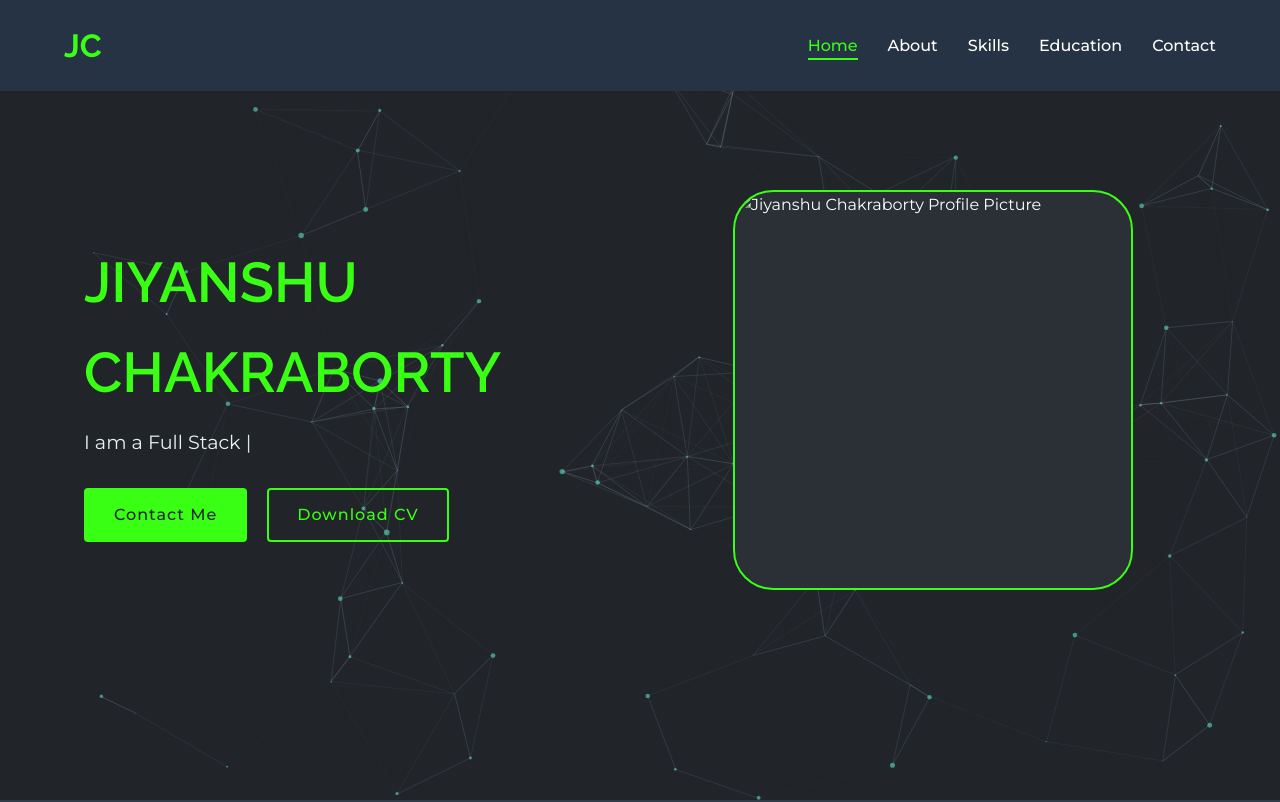
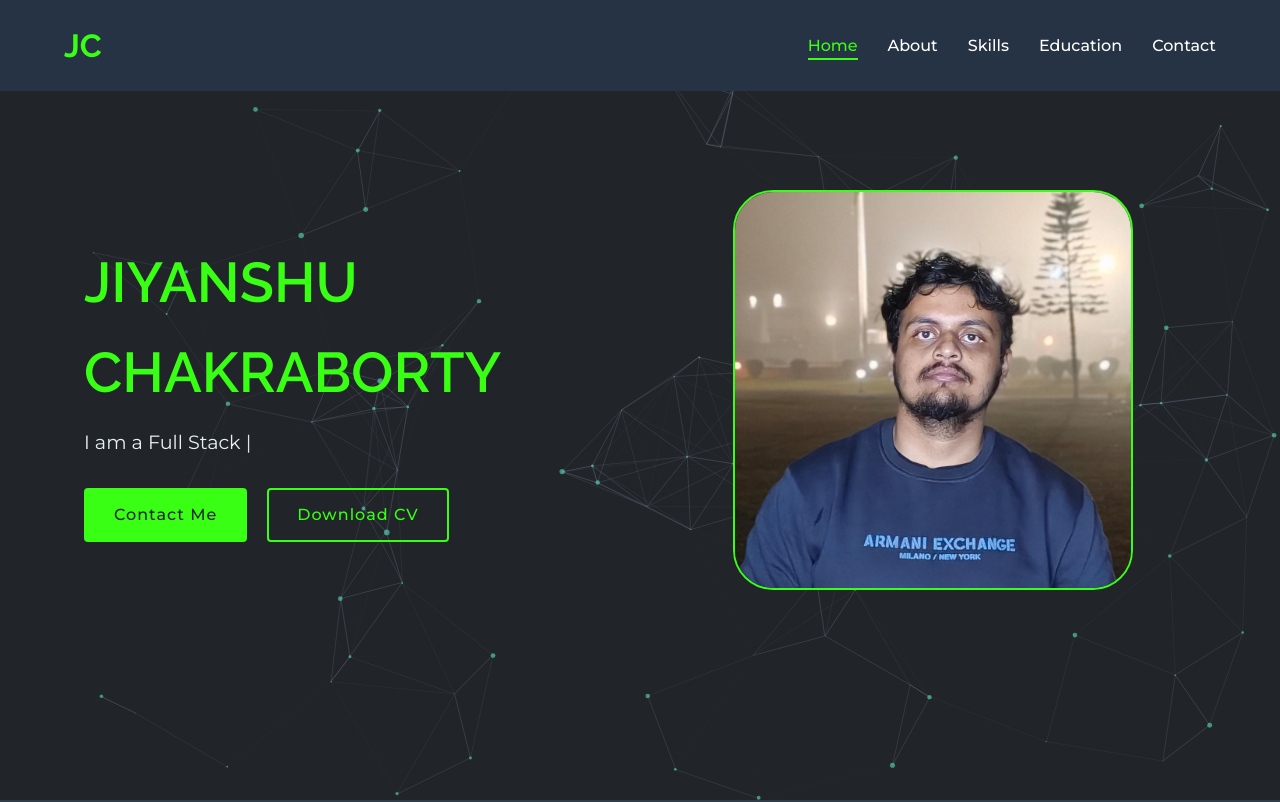
Before and after one commit to jiyanshu12/portfolio-website, a plain HTML site: page index.html in a window 1280 px wide. Shown: the top 802 px of the page. Drawn offline with nearby package versions, Linux system fonts and the light colour scheme.

Commit message:
Update index.html

```diff
--- a/index.html
+++ b/index.html
@@ -56,7 +56,7 @@
           </div>
           <div class="home-image">
             <div class="profile-img-placeholder">
-              <img src="./assets/jiyanshu.jepg" alt="Jiyanshu Chakraborty Profile Picture" />
+              <img src="./assets/jiyanshu.jpeg" alt="Jiyanshu Chakraborty Profile Picture" />
             </div>
           </div>
         </div>
```
